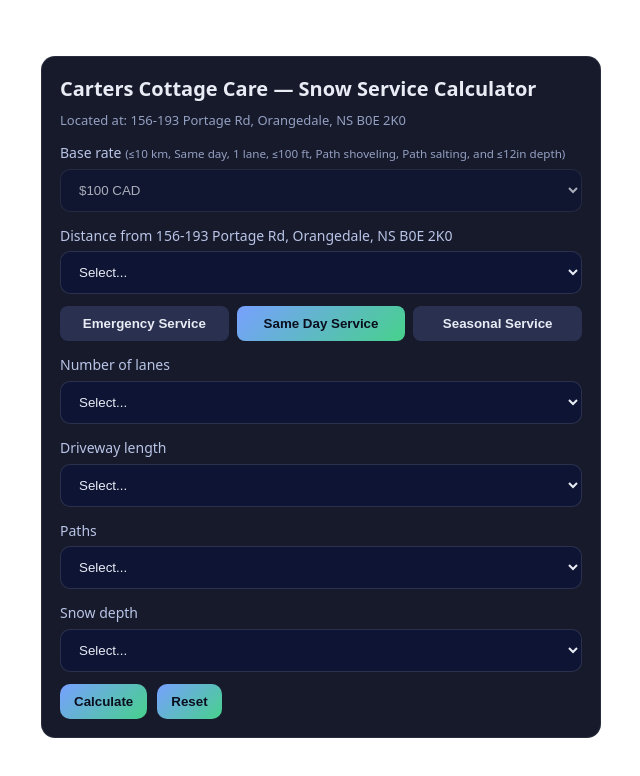
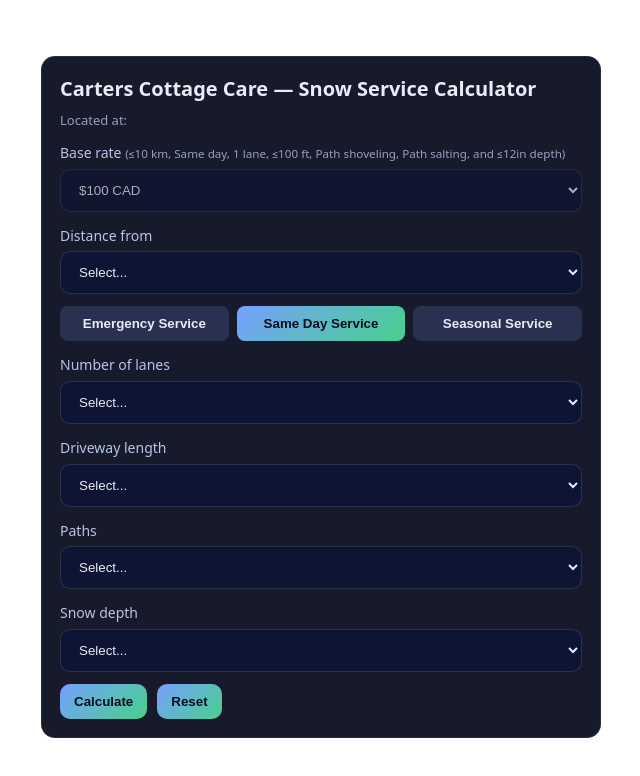
Before and after one commit to carterburley/Carters-Cottage-Care, a plain HTML site: page Snow Service Calculator/index.html in a window 1280 px wide. Shown: the whole page, without its empty margins (319-959 px from the left). Drawn offline with Linux system fonts and the light colour scheme.

Commit message:
Update index.html

```diff
--- a/Snow Service Calculator/index.html
+++ b/Snow Service Calculator/index.html
@@ -77,7 +77,7 @@
 <div class="wrap">
   <div class="card">
     <h1>Carters Cottage Care — Snow Service Calculator</h1>
-    <div class="muted">Located at: 156-193 Portage Rd, Orangedale, NS B0E 2K0</div>
+    <div class="muted">Located at:</div>
 
     <!-- Base rate -->
     <label>Base rate <small>(&le;10 km, Same day, 1 lane, &le;100 ft, Path shoveling, Path salting, and &le;12in depth)</small></label>
@@ -86,7 +86,7 @@
     </select>
 
 	<!-- Distance -->
-    <label>Distance from 156-193 Portage Rd, Orangedale, NS B0E 2K0</label>
+    <label>Distance from </label>
     <select id="distance">
       <option value="" selected disabled>Select...</option>
       <option value="lt10">&lt;10 km</option>
```
